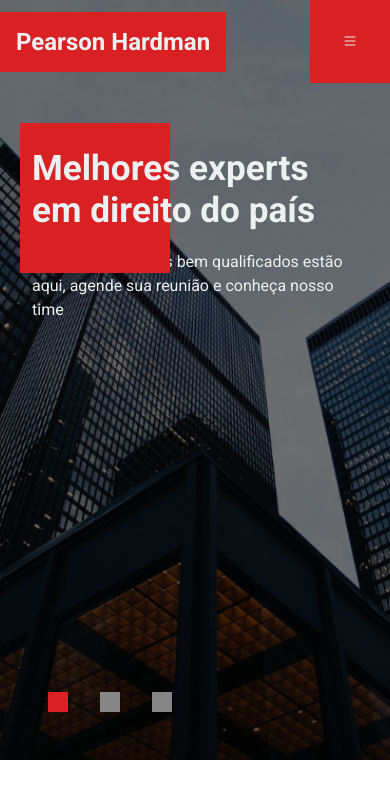
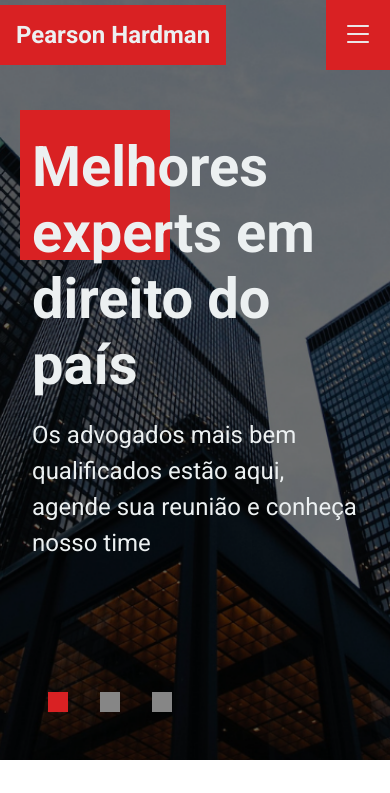
Before and after one commit to RaimundoJSoares/pearsonhardman, a plain HTML site: page index.html in a window 390 px wide. Shown: the top 793 px of the page. Drawn offline with nearby package versions, Linux system fonts and the light colour scheme.

Commit message:
font-size

```diff
--- a/css/style.css
+++ b/css/style.css
@@ -559,8 +559,8 @@ margin: 0.5rem 0;
 }
 
 #menu, #close-menu {
-  font-size: 1rem;
-  padding: 2rem;
+  font-size: 2rem;
+  padding: 1rem;
   display: none;
 }
 
@@ -631,11 +631,11 @@ margin: 0.5rem 0;
   }
 
   .banner h2{
-    font-size: 2.2rem;
+    font-size: 3.5rem;
   }
 
   .banner p{
-    font-size: 1rem;
+    font-size: 1.5rem;
   }
 
   /*areas de atuação*/
```
